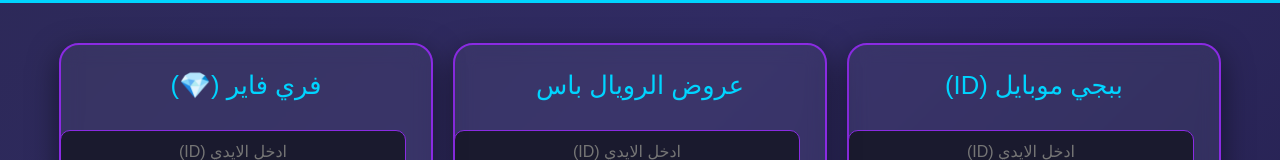
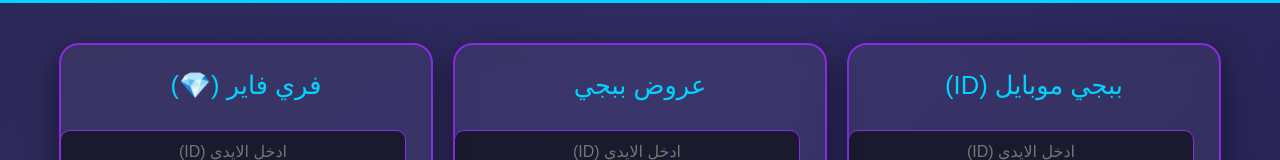
Before and after one commit to TaitanSHOP/TAITAN-SHOP, a plain HTML site: page index.html in a window 1280 px wide. Shown: the part 182-342 px from the top of the page. Drawn offline with Linux system fonts and the light colour scheme.

Commit message:
Update index.html

```diff
--- a/index.html
+++ b/index.html
@@ -105,7 +105,7 @@
         </div>
 
         <div class="price-card">
-            <div class="game-title">عروض الرويال باس</div>
+            <div class="game-title">عروض ببجي</div>
             <input type="text" id="offerID" placeholder="ادخل الايدي (ID)">
             <select id="offerPack">
                 <option value="الرويال باس (1-50) - 290 ج">الرويال باس (1-50) - 290 ج</option>
```
